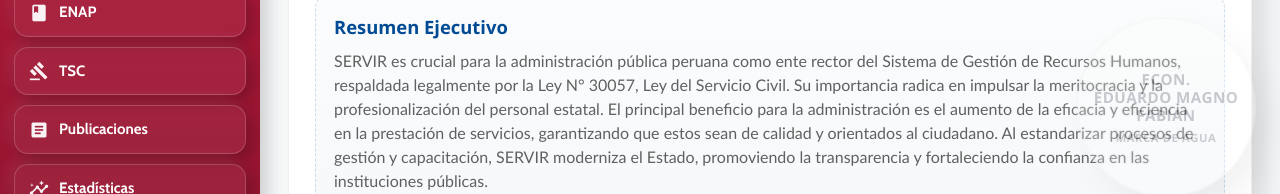
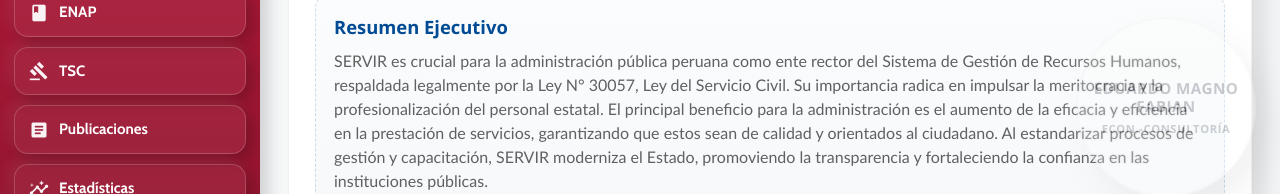
Before and after one commit to eduardomagnoecon-hub/observatorio-servir, a plain HTML site: page index.html in a window 1280 px wide. Shown: the part 519-713 px from the top of the page. Drawn offline with nearby package versions, Linux system fonts and the light colour scheme.

Commit message:
editar consultoria

```diff
--- a/index.html
+++ b/index.html
@@ -554,8 +554,8 @@
   <!-- SELLO / MARCA DE AGUA GLOBAL -->
   <div class="sello" aria-hidden="true">
     <div class="sello-texto">
-      Econ. <br>Eduardo Magno<br>Fabian
-      <span class="sello-sub">Marca de agua</span>
+      Eduardo Magno<br>Fabian
+      <span class="sello-sub">Econ.-Consultoría</span>
     </div>
   </div>
 
```
